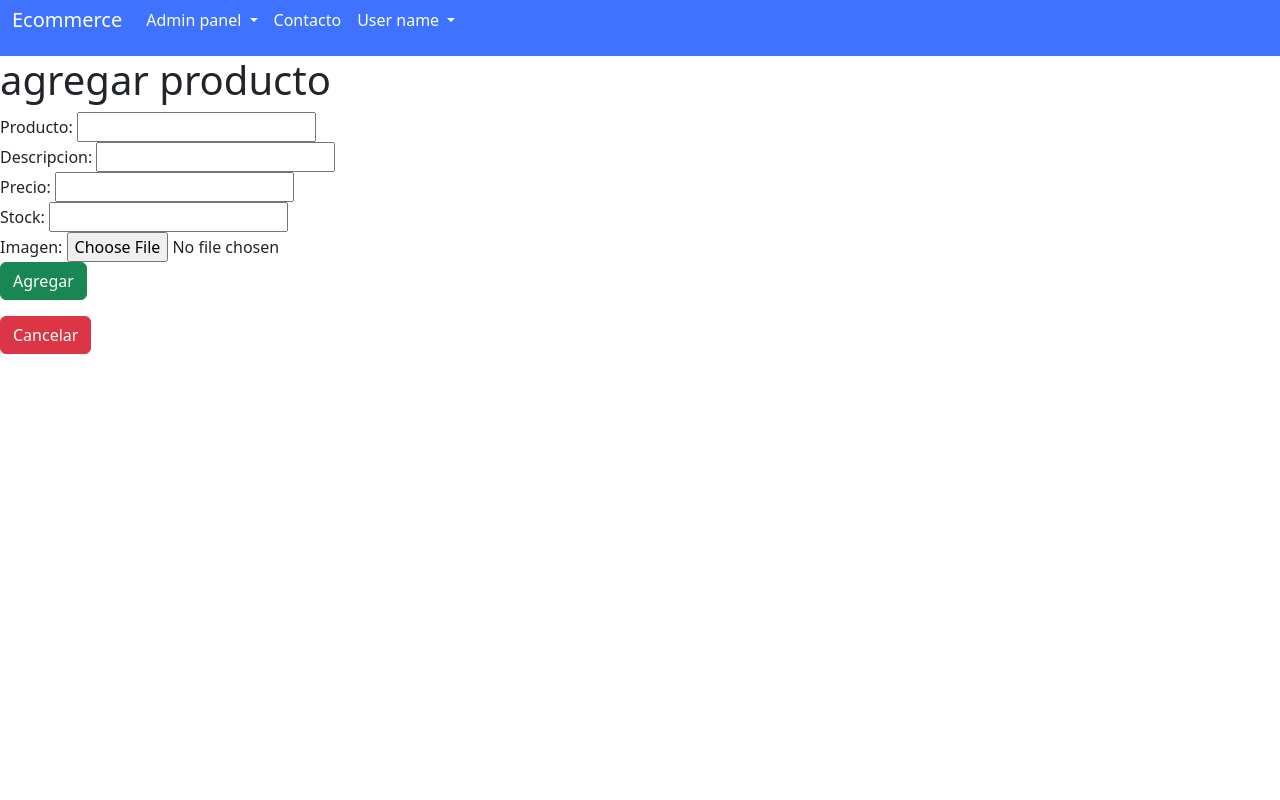
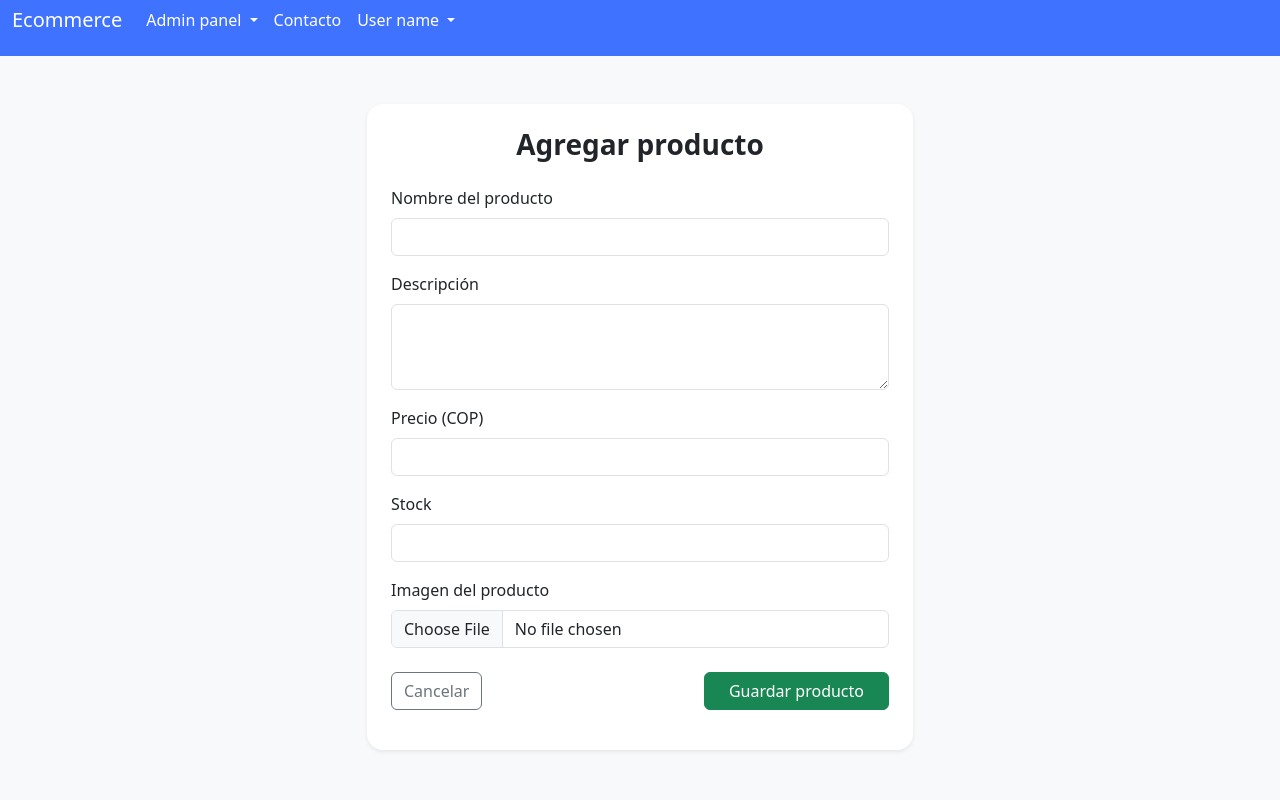
Before and after one commit to Alejandro-Jimenez-Daza/ecommerce, a PHP site: page /view/adminPanel/agreagarProducto.php in a window 1280 px wide. Run offline with PHP 8.4, Linux system fonts and the light colour scheme.

```diff
--- a/controller/login/loginController.php
+++ b/controller/login/loginController.php
@@ -28,7 +28,6 @@ if ($_SERVER["REQUEST_METHOD"] === 'POST') {
         $stmt->bindParam(":correo", $form_email);
         $stmt->execute();
 
-        // aca la variable para ir guardando los campos de BD y acceder a ellos luego
         $usuario = $stmt->fetch(PDO::FETCH_ASSOC);
 
         // verifico que el usuario exista
--- a/view/adminPanel/agreagarProducto.php
+++ b/view/adminPanel/agreagarProducto.php
@@ -1,5 +1,4 @@
 <?php
-
 include __DIR__ . '/../navbar.php';
 ?>
 
@@ -9,57 +8,101 @@ include __DIR__ . '/../navbar.php';
 <head>
     <meta charset="UTF-8">
     <meta name="viewport" content="width=device-width, initial-scale=1.0">
-    <title>Editar productos</title>
-    <!-- bootstrap -->
-    <link href="https://cdn.jsdelivr.net/npm/bootstrap@5.3.8/dist/css/bootstrap.min.css" rel="stylesheet" integrity="sha384-sRIl4kxILFvY47J16cr9ZwB07vP4J8+LH7qKQnuqkuIAvNWLzeN8tE5YBujZqJLB" crossorigin="anonymous">
+    <title>Agregar producto</title>
 
+    <link href="https://cdn.jsdelivr.net/npm/bootstrap@5.3.8/dist/css/bootstrap.min.css" rel="stylesheet">
 </head>
 
-<body>
+<body class="bg-light">
 
+    <div class="container py-5">
 
-    <h1>agregar producto</h1>
+        <div class="row justify-content-center">
+            <div class="col-12 col-md-8 col-lg-6">
 
-    <div class="containter">
-        <div>
-            <form action="../../controller/admin/addProductController.php" enctype="multipart/form-data" method="post">
+                <div class="card shadow-sm border-0 rounded-4">
 
-                <div>
-                    <label for="">Producto: </label>
-                    <input type="text" name="producto">
+                    <div class="card-body p-4">
+
+                        <h3 class="mb-4 text-center fw-bold">Agregar producto</h3>
+
+                        <form action="../../controller/admin/addProductController.php"
+                            enctype="multipart/form-data"
+                            method="post">
+
+                            <!-- Producto -->
+                            <div class="mb-3">
+                                <label class="form-label">Nombre del producto</label>
+                                <input type="text"
+                                    name="producto"
+                                    class="form-control"
+                                    required>
                             </div>
 
-                <div>
-                    <label for="">Descripcion: </label>
-                    <input type="text" name="descripcion">
+                            <!-- Descripción -->
+                            <div class="mb-3">
+                                <label class="form-label">Descripción</label>
+                                <textarea name="descripcion"
+                                    class="form-control"
+                                    rows="3"
+                                    required></textarea>
                             </div>
 
-                <div>
-                    <label for="">Precio: </label>
-                    <input type="number" name="precio">
+                            <!-- Precio -->
+                            <div class="mb-3">
+                                <label class="form-label">Precio (COP)</label>
+                                <input type="number"
+                                    name="precio"
+                                    class="form-control"
+                                    min="0"
+                                    step="0.01"
+                                    required>
                             </div>
 
-                <div>
-                    <label for="">Stock: </label>
-                    <input type="number" name="stock">
+                            <!-- Stock -->
+                            <div class="mb-3">
+                                <label class="form-label">Stock</label>
+                                <input type="number"
+                                    name="stock"
+                                    class="form-control"
+                                    min="0"
+                                    required>
                             </div>
 
-                <div>
-                    <label for="">Imagen: </label>
-                    <input type="file" name="nombre_imagen">
+                            <!-- Imagen -->
+                            <div class="mb-4">
+                                <label class="form-label">Imagen del producto</label>
+                                <input type="file"
+                                    name="nombre_imagen"
+                                    class="form-control"
+                                    accept="image/*"
+                                    required>
                             </div>
 
-                <button type="submit" class="btn btn-success">Agregar</button>
+                            <!-- Botones -->
+                            <div class="d-flex justify-content-between">
+                                <a href="productosPanel.php"
+                                    class="btn btn-outline-secondary">
+                                    Cancelar
+                                </a>
+
+                                <button type="submit"
+                                    class="btn btn-success px-4">
+                                    Guardar producto
+                                </button>
+                            </div>
 
                         </form>
-            <a href="productosPanel.php">
-                <button class="btn btn-danger">Cancelar</button>
-            </a>
 
                     </div>
                 </div>
 
-    <script src="https://cdn.jsdelivr.net/npm/bootstrap@5.3.8/dist/js/bootstrap.bundle.min.js" integrity="sha384-FKyoEForCGlyvwx9Hj09JcYn3nv7wiPVlz7YYwJrWVcXK/BmnVDxM+D2scQbITxI" crossorigin="anonymous"></script>
+            </div>
+        </div>
+
+    </div>
+
+    <script src="https://cdn.jsdelivr.net/npm/bootstrap@5.3.8/dist/js/bootstrap.bundle.min.js"></script>
 
 </body>
 
--- a/view/dashboard.php
+++ b/view/dashboard.php
@@ -23,7 +23,7 @@
 
 
     <!-- contenido y tarjetas para los productos, aca ciclo el bucle de los productos -->
-    <div class="py-5">
+    <div class=" py-5">
         <div class="container">
             <h2 class="text-center mb-5 text-dark fw-bold">Productos recientes</h2>
 
--- a/view/navbar.php
+++ b/view/navbar.php
@@ -17,6 +17,9 @@ require_once __DIR__ . '    /../config/config.php'; // sube dos niveles
     }
 </style>
 
+<!-- icons de bootstrap -->
+<link rel="stylesheet" href="https://cdn.jsdelivr.net/npm/bootstrap-icons@1.13.1/font/bootstrap-icons.min.css">
+
 <link href="https://cdn.jsdelivr.net/npm/bootstrap@5.3.8/dist/css/bootstrap.min.css" rel="stylesheet" integrity="sha384-sRIl4kxILFvY47J16cr9ZwB07vP4J8+LH7qKQnuqkuIAvNWLzeN8tE5YBujZqJLB" crossorigin="anonymous">
 <nav class="navbar navbar-expand-lg bg-body-tertiary p-0">
     <div class="container-fluid pb-3" id="color-nav">
@@ -31,8 +34,8 @@ require_once __DIR__ . '    /../config/config.php'; // sube dos niveles
                         Admin panel
                     </a>
                     <ul class="dropdown-menu">
-                        <li><a class="dropdown-item" href="<?= BASE_URL ?>/view/adminPanel/productosPanel.php">Productos</a></li>
-                        <li><a class="dropdown-item" href="#">Usuarios</a></li>
+                        <li><a class="dropdown-item" href="<?= BASE_URL ?>/view/adminPanel/productosPanel.php"><i class="bi bi-box2 me-2"></i> Productos</a></li>
+                        <li><a class="dropdown-item" href="#"><i class="bi bi-people me-2"></i> Usuarios</a></li>
 
                     </ul>
                 </li>
```
Also changed, not shown: controller/admin/deleteProductController.php (added, +47 -0 lines), view/adminPanel/productosPanel.php (+16 -10 lines), resources/static/2026-02-26.01:33-D_NQ_NP_2X_865367-MLA99941519457_112025-T.webp (added), resources/static/2026-02-26.01:34-D_NQ_NP_2X_754805-MCO101452404465_122025-T.webp (added), resources/static/2026-02-26.01:37-D_NQ_NP_812949-MCO73651514781_122023-O.webp (added), resources/static/2026-02-26.01:45-11_790f39dd-5428-451d-b070-25b160dad610.webp (added), resources/static/2026-02-26.02:18-Crucial-CT32G48C40S5_1.webp (added), resources/static/2026-02-26.02:18-D_721916-MLA101183427489_122025-C.jpg (added), resources/static/2026-02-26.02:19-D_NQ_NP_922825-MCO42722456047_072020-O.webp (added). Lines whose indentation alone changed are shown as unchanged.
